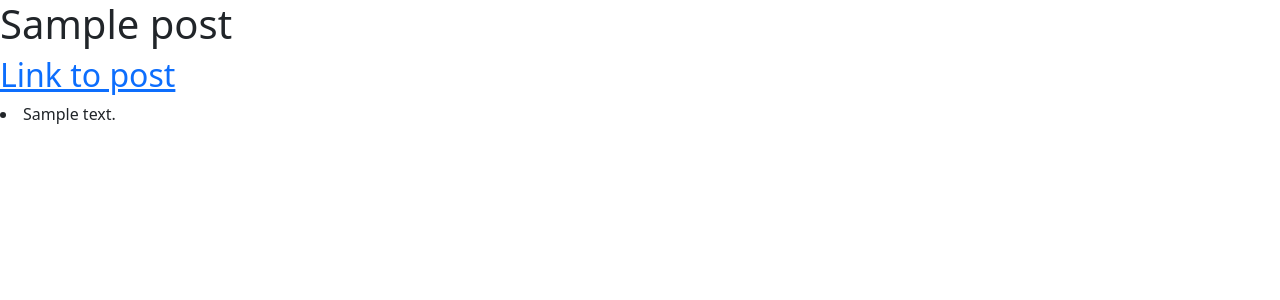
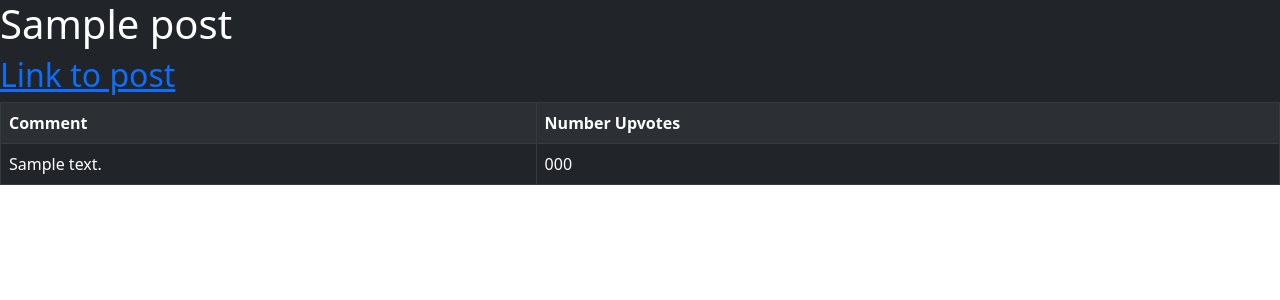
Before and after one commit to L-E-Freeman/reddit_api_app, a Python web app: template saved_posts/templates/saved_posts/detail.html in a window 1280 px wide. Shown: the top 300 px of the page. Run offline with Jinja, Linux system fonts and the light colour scheme; the template is opened without the code that fills it: most values are stand-ins (such as "Sample title", 1, 10 or a date in 2020).

Commit message:
Added HTML table to display comments and some styling with bootstrap.

```diff
--- a/saved_posts/templates/saved_posts/detail.html
+++ b/saved_posts/templates/saved_posts/detail.html
@@ -1,10 +1,29 @@
 {% extends 'saved_posts/base.html' %}
 
 {% block content %}
-    <h1>{{post.post_title}}</h1>
-    <h2><a href="{{post.post_link}}">Link to post</a></h2>
+    <div class="bg-dark text-white">
+        <h1>{{post.post_title}}</h1>
+        <h2><a href="{{post.post_link}}">Link to post</a></h2>
 
-    {% for tlc in post.toplevelcomment_set.all %}
-        <li>{{ tlc.contents }}</li>
-    {% endfor %}
+
+        <table class="table table-bordered table-striped table-dark">
+            <tr>
+                <th onclick="sortTable(comment)">Comment</th>
+                <th onclick="sortTable(upvotes)">Number Upvotes</th>
+            </tr>
+
+            {% for tlc in post.toplevelcomment_set.all %}
+            <tr>
+                <td>
+                    {{tlc.contents}}
+                </td>
+
+                <td>
+                    {{tlc.number_upvotes}}
+                </td>
+            </tr>
+            {% endfor %}
+
+        </table>
+    </div>
 {% endblock content %}
--- a/saved_posts/templates/saved_posts/index.html
+++ b/saved_posts/templates/saved_posts/index.html
@@ -1,6 +1,11 @@
 {% extends 'saved_posts/base.html' %}
 
 {% block content %}
+
+    <div>
+
+    </div>
+
     {% for post in posts %}
         <li><a href="{{post.id}}/">{{post.post_title}}</a></li>
     {% endfor %}
--- a/saved_posts/views.py
+++ b/saved_posts/views.py
@@ -76,7 +76,8 @@ def get_top_level_comments(request):
         # Check if post has correct number of comments attached
         if post.toplevelcomment_set.all().count() != post.number_comments:
             for comment in submission.comments:
-                # If comment does not already exist, save comment, else pass.
+                # If comment does not already exist, save comment, else do not
+                # add duplicate comment.
                 if not TopLevelComment.objects.filter(contents = comment.body):
                     tlc = TopLevelComment(
                         parent_post = post,
```
